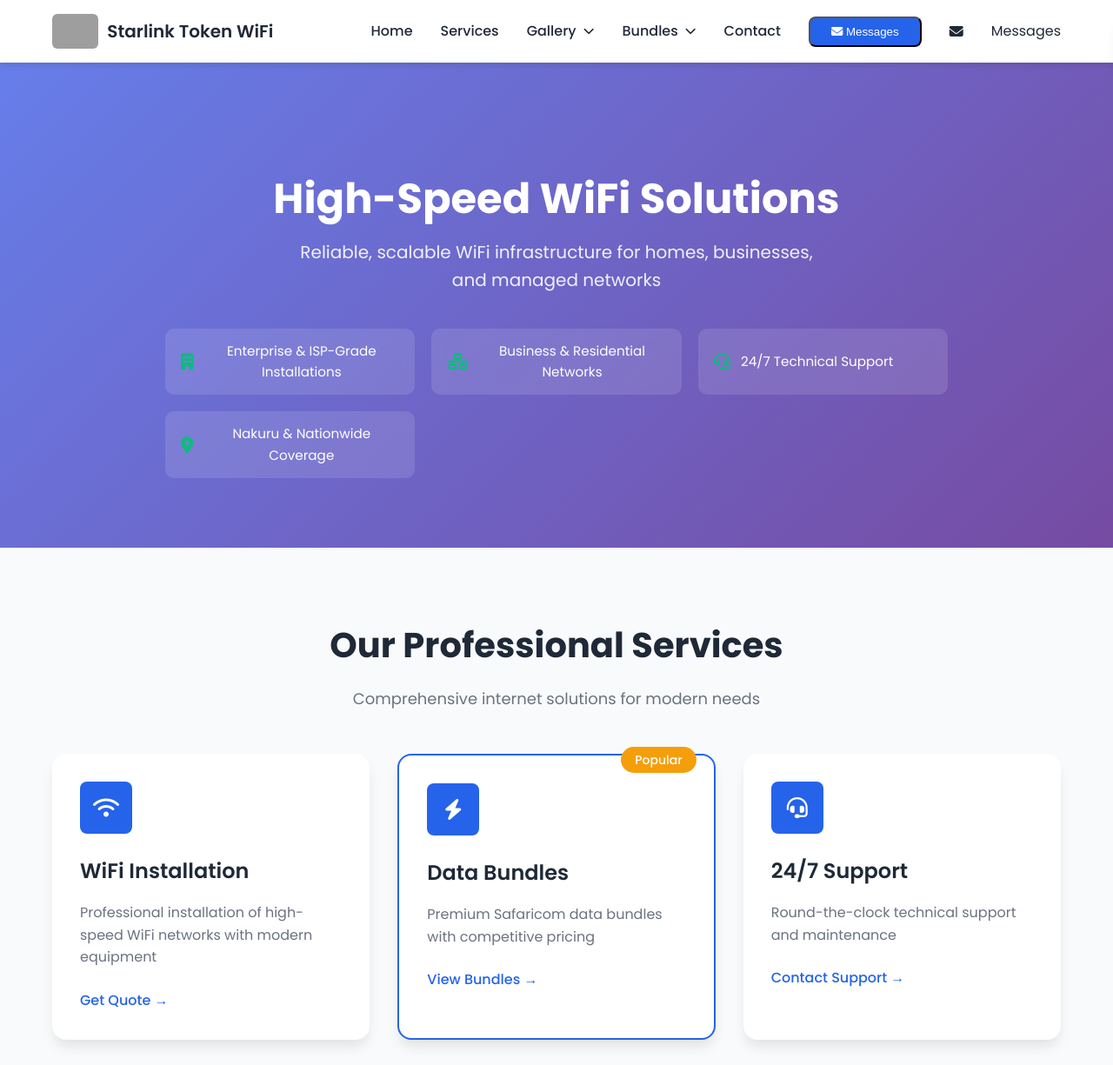
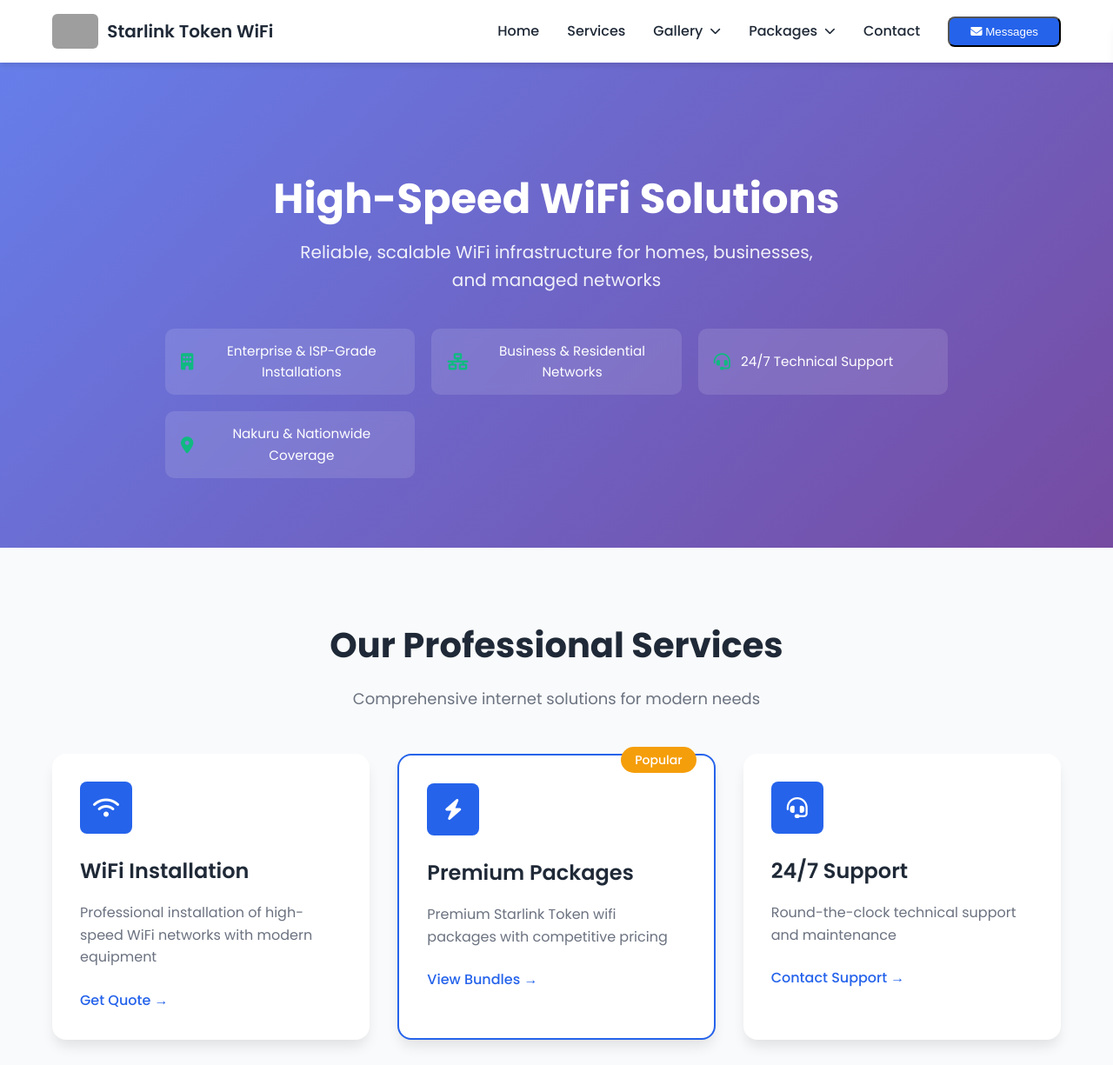
Before and after one commit to mkuu205/starlink-wifi-, a plain HTML site: page index.html in a window 1280 px wide. Shown: the top 1225 px of the page at 87% size. Drawn offline with nearby package versions, Linux system fonts and the light colour scheme; no server answers; grey boxes are pictures that could not be loaded.

Commit message:
Update index.html

```diff
--- a/index.html
+++ b/index.html
@@ -314,7 +314,7 @@
                 </li>
                 <li>
                     <a href="#bundles" class="dropdown-toggle">
-                        Bundles <i class="fas fa-chevron-down"></i>
+                        Packages <i class="fas fa-chevron-down"></i>
                     </a>
                     <div class="dropdown-menu">
                         <a href="javascript:void(0)" onclick="showBundles()">View All Bundles</a>
@@ -323,14 +323,12 @@
                     </div>
                 </li>
                 <li><a href="#contact">Contact</a></li>
-                <button type="button" class="admin-btn" id="messages-notification">
-    <i class="fas fa-envelope"></i> Messages
-    <span id="message-count" class="notification-badge" style="display:none;">0</span>
-</button>
+                <li>
+    <button type="button" class="admin-btn" id="messages-notification" style="position: relative;">
+        <i class="fas fa-envelope"></i> Messages
+        <span id="message-count" class="notification-badge" style="display: none;">0</span>
+    </button>
 
-                        <i class="fas fa-envelope"></i> Messages
-                        <span id="message-count" class="notification-badge" style="display: none;">0</span>
-                    </a>
                 </li>
             </ul>
             <div class="mobile-menu">
@@ -391,8 +389,8 @@
                     <div class="card-icon">
                         <i class="fas fa-bolt"></i>
                     </div>
-                    <h3>Data Bundles</h3>
-                    <p>Premium Safaricom data bundles with competitive pricing</p>
+                    <h3>Premium Packages </h3>
+                    <p>Premium Starlink Token wifi packages with competitive pricing</p>
                     <button onclick="showBundles()" class="card-link">View Bundles →</button>
                 </div>
 
```
